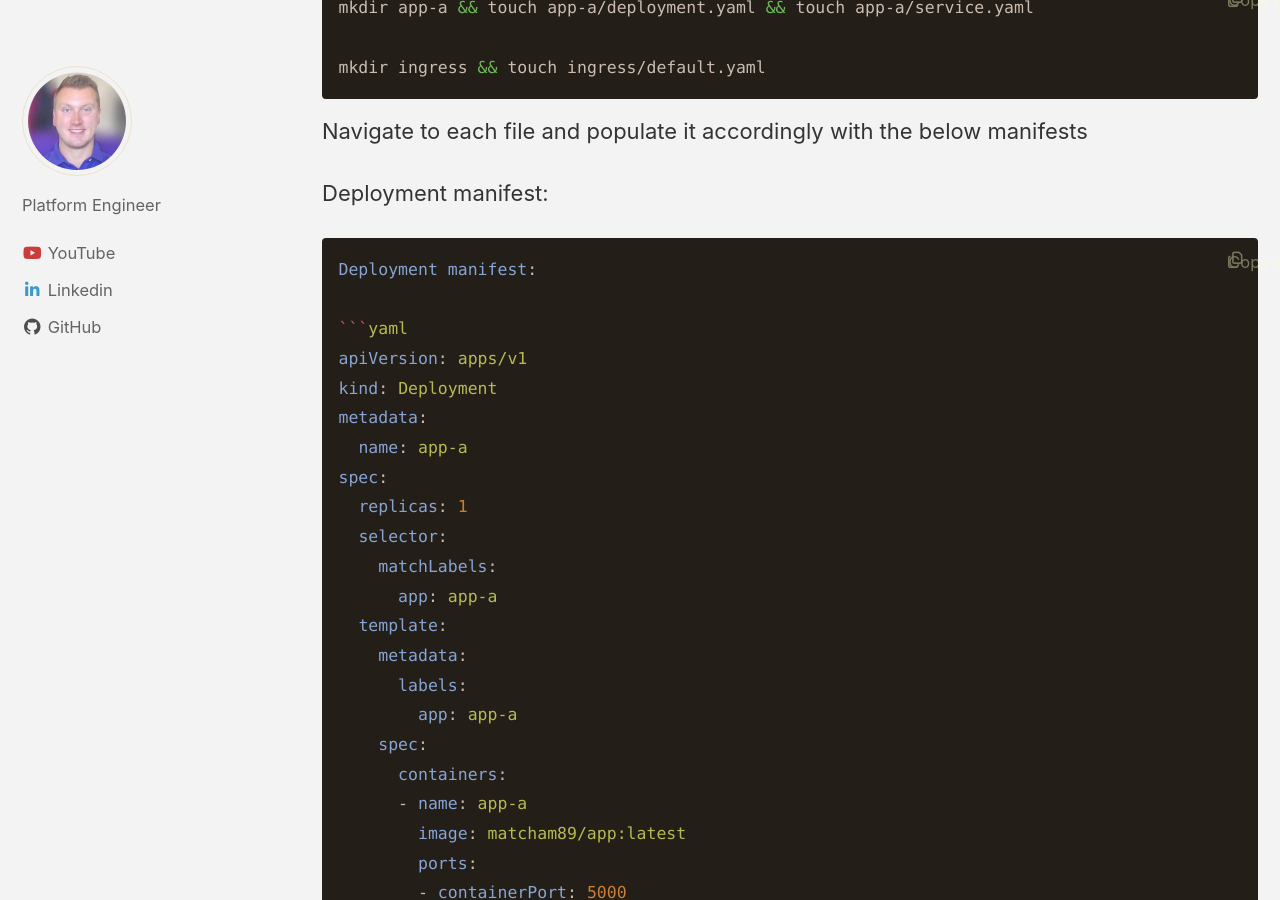
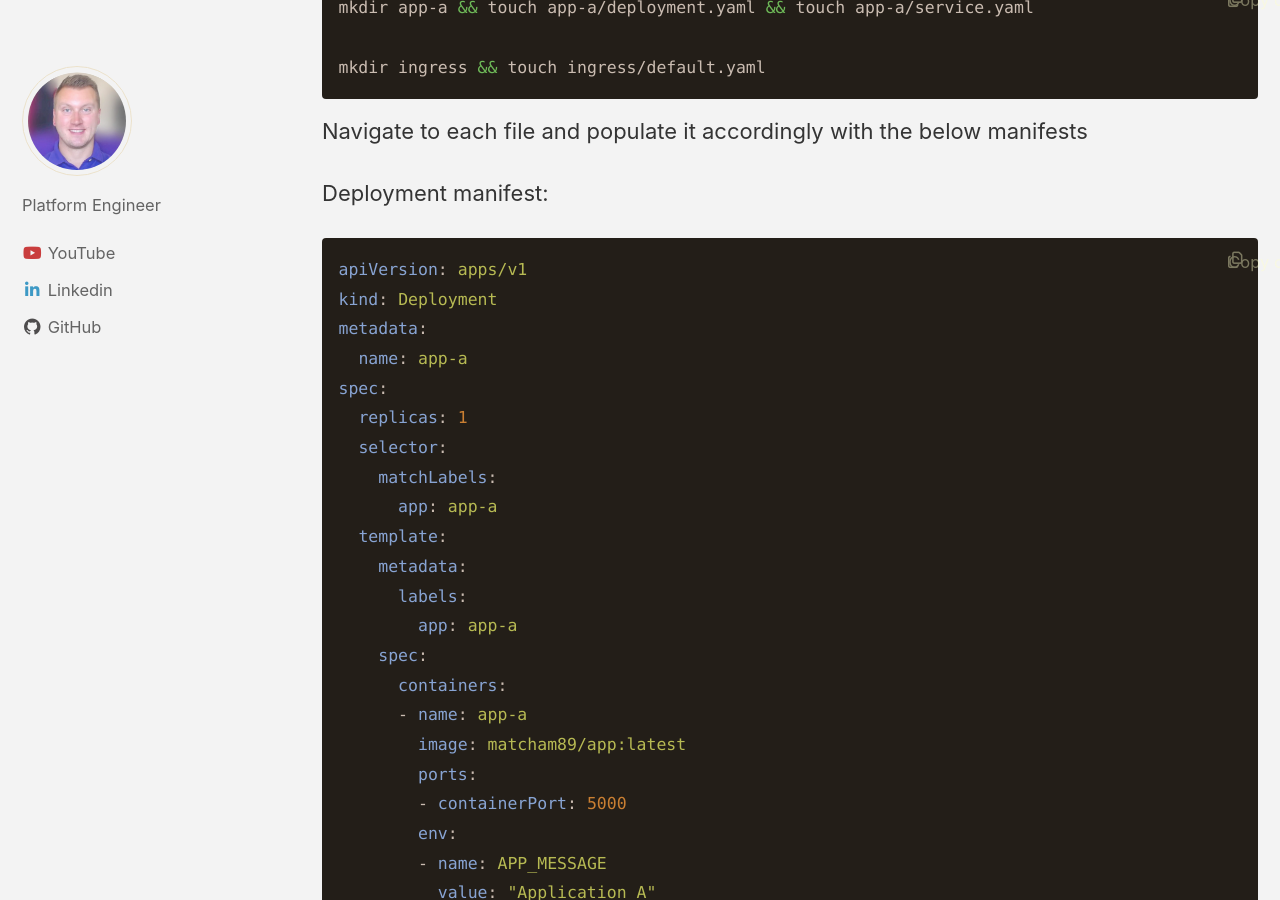
Before and after one commit to Matcham89/chrismatcham-dev, a Jekyll site: the page built from _posts/2024-12-21-Hands-On-Kubernetes-Part 1-Deploying-Kind.md, in a window 1280 px wide and 900 px high, scrolled down 5314 px. Built offline with Jekyll 4.4.1, drawn with Linux system fonts in a browser that asks for light colours; cached includes are drawn as plain includes.

Commit message:
Update 2024-12-21-Hands-On-Kubernetes-Part 1-Deploying-Kind.md

````diff
--- a/_posts/2024-12-21-Hands-On-Kubernetes-Part 1-Deploying-Kind.md
+++ b/_posts/2024-12-21-Hands-On-Kubernetes-Part 1-Deploying-Kind.md
@@ -190,9 +190,6 @@ Navigate to each file and populate it accordingly with the below manifests
 Deployment manifest:
 
 ```yaml
-Deployment manifest:
-
-```yaml
 apiVersion: apps/v1
 kind: Deployment
 metadata:
````
